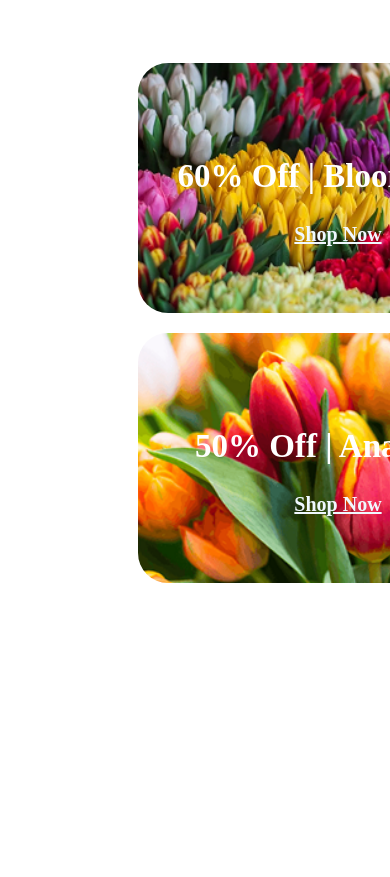
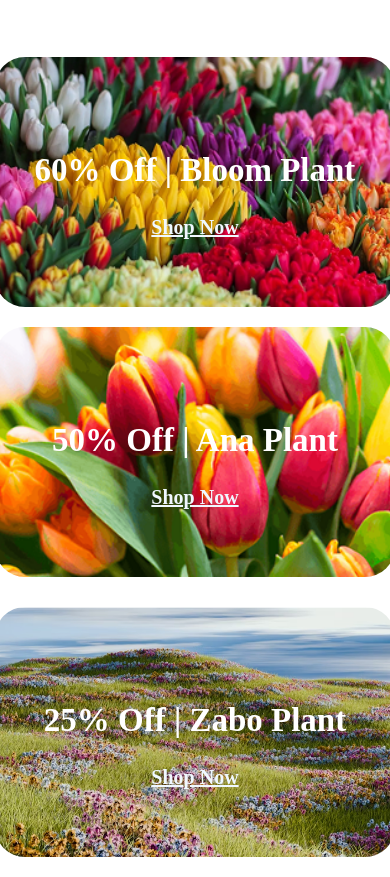
Before and after one commit to jubaer214/A02_Flower_Shop, a plain HTML site: page index.html in a window 390 px wide. Shown: the part 3872-4749 px from the top of the page. Before the commit the page ends 4482 px from the top, so only its background shows below. Drawn offline with Linux system fonts and the light colour scheme.

Commit message:
discount section done

```diff
--- a/style.css
+++ b/style.css
@@ -195,3 +195,16 @@ nav li{
     font-size: 20px;
     font-weight: bold;
 }
+
+/* discount section responsive */
+@media screen and (max-width: 567px){
+    .dis_box3{
+        width: 400px;
+        height: 250px;
+
+    }
+    .discount_box_container{
+        flex-direction: column;
+        margin: 20px 4%;
+    }
+}
```
